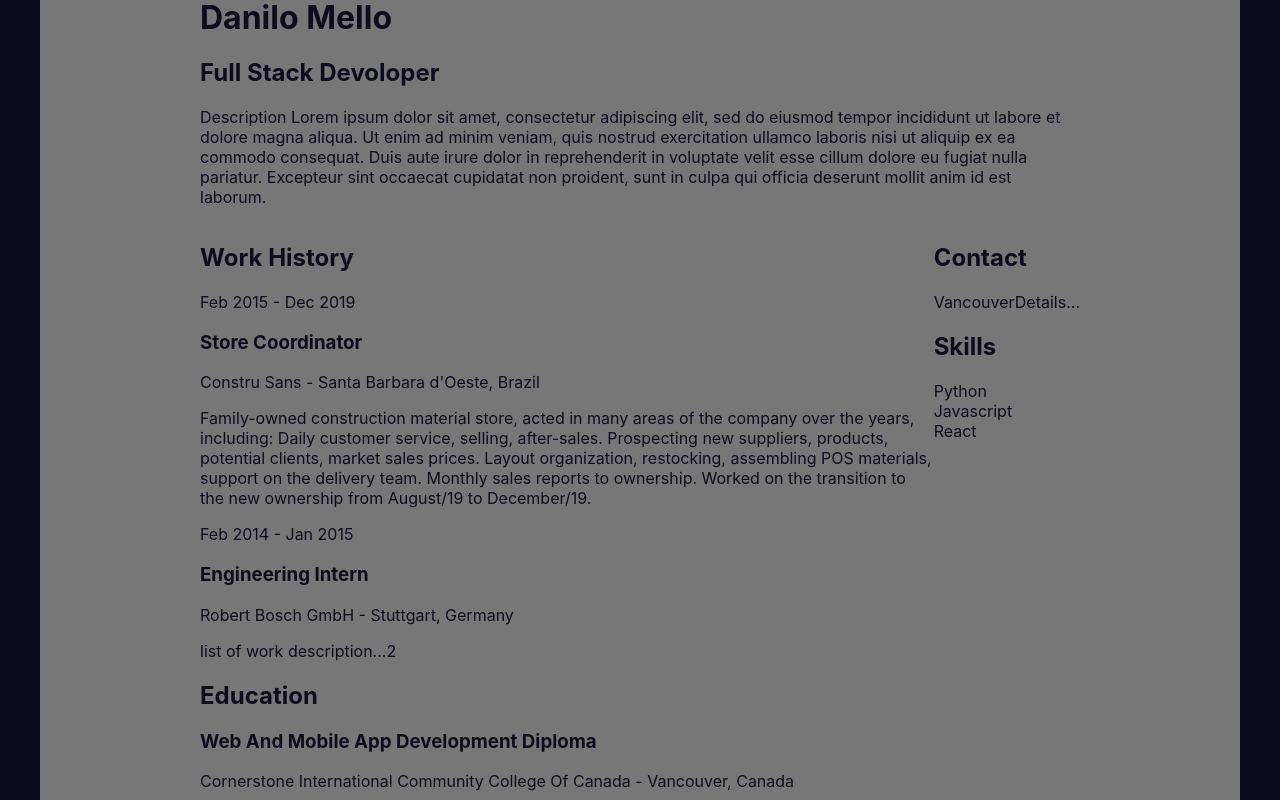
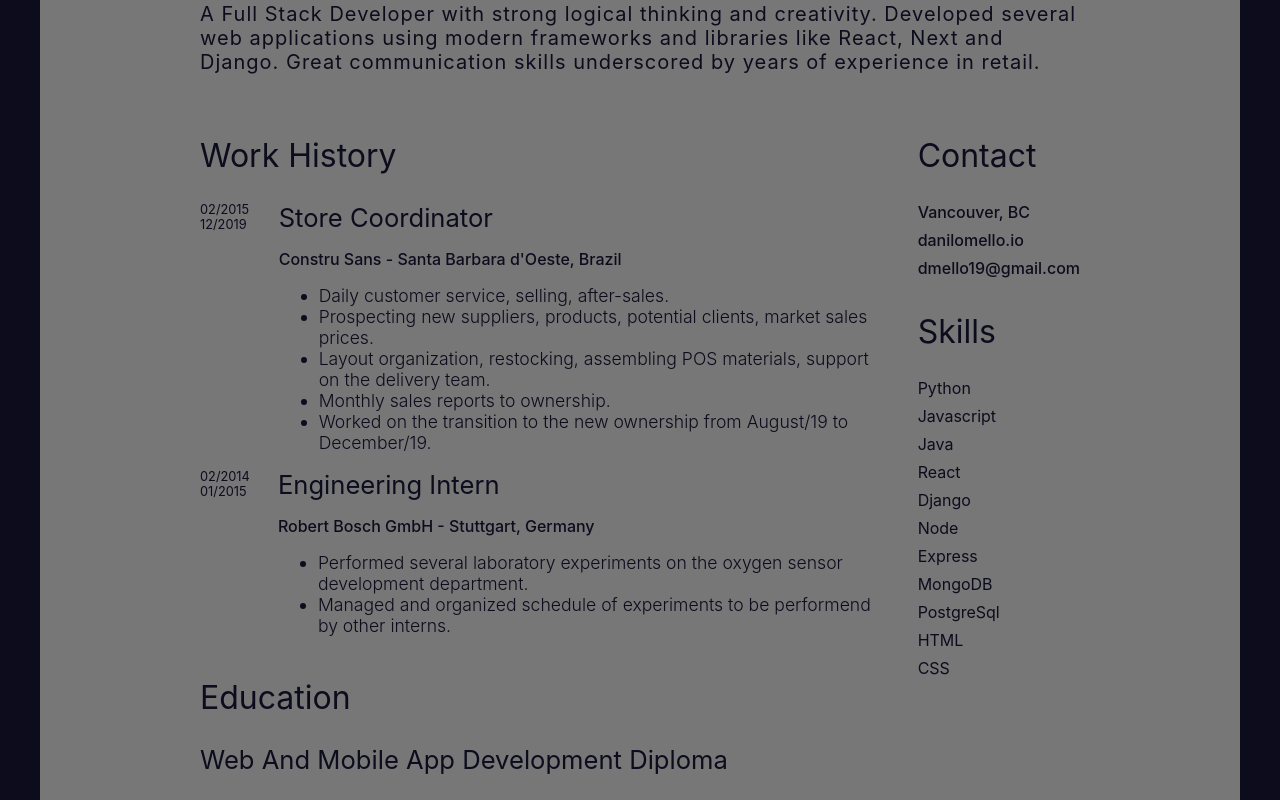
Before and after one commit to danilo-mello/portfolio, a React (Create React App) app: page /resume in a window 1280 px wide. Shown: the part 400-1200 px from the top of the page. Built offline with nearby package versions, Linux system fonts and the light colour scheme.

Commit message:
update resume page

```diff
--- a/public/index.html
+++ b/public/index.html
@@ -16,6 +16,9 @@
       name="danilo mello"
       content="danilo mello - portfolio"
     />
+    <meta name="description" content="Developer Portfolio">
+    <meta name="keywords" content="HTML, CSS, JavaScript, Front-End, Developer, FullStack, Back-End, Portfolio, React, Next, Django">
+    <meta name="author" content="danilo mello">
     <link rel="apple-touch-icon" href="%PUBLIC_URL%/logo192.png" />
     <!--
       manifest.json provides metadata used when your web app is installed on a
--- a/src/components/About/About.jsx
+++ b/src/components/About/About.jsx
@@ -27,8 +27,8 @@ const About = () => {
     const history = useHistory();
 
     const resumeHandler = () => {
-        // history.push("/resume")
-        history.push("/")
+        history.push("/resume")
+        // history.push("/")
     }
 
     return (
@@ -43,8 +43,7 @@ const About = () => {
 
                 <StyledAboutDescription>
                     <StyledAboutDescriptionP>
-                        A developer who loves building applications and websites that make life easier. A hard worker who combines a passion for web development with expertise in logic. Have developed several websites and applications mainly using React or Django.
-                    </StyledAboutDescriptionP>
+                    A Full Stack Developer with strong logical thinking and creativity. Developed several web applications using modern frameworks and libraries like React, Next and Django. Great communication skills underscored by years of experience in retail.                    </StyledAboutDescriptionP>
                     <StyledButton onClick={() => resumeHandler()}>
                         Resume
                     </StyledButton>
--- a/src/components/Resume/Resume.jsx
+++ b/src/components/Resume/Resume.jsx
@@ -65,7 +65,17 @@ const Resume = () => {
                                                 <ResumeWorkDetails>
                                                     <ResumeWorkTitle>{work.title}</ResumeWorkTitle>
                                                     <ResumeWorkCompany>{work.company}</ResumeWorkCompany>
-                                                    <ResumeWorkDescription>{work.description}</ResumeWorkDescription>
+                                                    <ul>
+                                                        {
+                                                            work.description.map(d => {
+                                                                return(
+                                                                    <ResumeWorkDescription>{d}</ResumeWorkDescription>
+                                                                )
+                                                            })
+                                                        }
+
+                                                    </ul>
+
                                                 </ResumeWorkDetails>
                                             </ResumeWork>
                                         )
@@ -104,8 +114,18 @@ const Resume = () => {
                         <ResumeContactTitle>Contact</ResumeContactTitle>
                         <ResumeContactContent>
                             {data.resume.adress}
-                            {data.resume.contact}
                         </ResumeContactContent>
+                        {
+                            data.resume.contact.map(cont => {
+                                return(
+                                    <ResumeContactContent>
+                                        {cont}
+                                    </ResumeContactContent>
+                                )
+
+                            })
+                        }
+
                     </ResumeContactSection>
 
                     <ResumeSkillsSection>
--- a/src/components/Resume/Resume.styled.js
+++ b/src/components/Resume/Resume.styled.js
@@ -14,7 +14,7 @@ export const ResumeStyled = styled.div`
   margin-bottom: 2rem;
   margin-top: 1.5rem;
   width: 75rem;
-  height: 100rem;
+  height: 90rem;
   align-items: center;
   color: #0D0C1D;
   display: flex;
@@ -32,56 +32,111 @@ export const ResumeContentSection = styled.div`
 
 export const ResumeTitleSection = styled.div``;
 
-export const ResumeTitleName = styled.h1``;
+export const ResumeTitleName = styled.h1`
+  font-size: 4rem;
+  font-weight: 400;
+`;
 
-export const ResumeTitleProfession = styled.h2``;
+export const ResumeTitleProfession = styled.h2`
+  font-size: 2.25rem;
+  font-weight: 400;
+`;
 
-export const ResumeTitleDescription = styled.p``;
+export const ResumeTitleDescription = styled.p`
+  font-size: 1.25rem;
+  font-weight: 400;
+  letter-spacing: 1px;
+  padding-bottom: 1rem;
+`;
 
 export const ResumeWorksAndEducationSection = styled.div`
     align-items: left;
+    padding: 0 1rem 0 0;
 `;
 
 export const ResumeWorksSection = styled.div``;
 
-export const ResumeWorksSectionTitle = styled.h2``;
+export const ResumeWorksSectionTitle = styled.h2`
+  font-size: 2rem;
+  font-weight: 400;
+`;
 
-export const ResumeWork = styled.div``;
+export const ResumeWork = styled.div`
+  display: flex;
+  justify-content: column;
+`;
 
 export const ResumeWorkList = styled.div``;
 
-export const ResumeWorkPeriod = styled.div``;
+export const ResumeWorkPeriod = styled.div`
+  font-size: 0.8rem;
+`;
 
 export const ResumeWorkDetails = styled.div``;
 
-export const ResumeWorkTitle = styled.h3``;
+export const ResumeWorkTitle = styled.h3`
+  margin: 0;
+  font-size: 1.6rem;
+  font-weight: 400;
+`;
 
-export const ResumeWorkCompany = styled.p``;
+export const ResumeWorkCompany = styled.p`
+  font-size: 1rem;
+  font-weight: 450;
+`;
 
-export const ResumeWorkDescription = styled.p``;
+export const ResumeWorkDescription = styled.li`
+  font-size: 1.1rem;
+  font-weight: 350;`
+;
 
 export const ResumeEducationSection = styled.div``;
 
-export const ResumeEducationSectionTitle = styled.h2``;
+export const ResumeEducationSectionTitle = styled.h2`
+  font-size: 2rem;
+  font-weight: 400;
+`;
 
 export const ResumeEducation = styled.div``;
 
-export const ResumeEducationTitle = styled.h3``;
+export const ResumeEducationTitle = styled.h3`
+  font-size: 1.6rem;
+  font-weight: 400;
+`;
 
-export const ResumeEducationName = styled.div``;
+export const ResumeEducationName = styled.div`
+  font-size: 1rem;
+  font-weight: 450;
+`;
 
-export const ResumeContactAndSkillsSection = styled.div``;
+export const ResumeContactAndSkillsSection = styled.div`
+  padding: 0 0 0 1rem;
+`;
 
 export const ResumeContactSection = styled.div``;
 
-export const ResumeContactTitle = styled.h2``;
+export const ResumeContactTitle = styled.h2`
+  font-size: 2rem;
+  font-weight: 400;
+`;
 
-export const ResumeContactContent = styled.div``;
+export const ResumeContactContent = styled.div`
+  font-size: 1rem;
+  font-weight: 450;
+  padding-bottom: 0.5rem;
+`;
 
 export const ResumeSkillsSection = styled.div``;
 
-export const ResumeSkillsTitle = styled.h2``;
+export const ResumeSkillsTitle = styled.h2`
+  font-size: 2rem;
+  font-weight: 400;
+`;
 
 export const ResumeSkillsList = styled.div``;
 
-export const ResumeSkill = styled.div``;
+export const ResumeSkill = styled.div`
+  font-size: 1rem;
+  font-weight: 400;
+  padding-bottom: 0.5rem;
+`;
--- a/src/static/resumeData.json
+++ b/src/static/resumeData.json
@@ -2,19 +2,28 @@
     "resume": {
         "name": "Danilo Mello",
         "profession": "Full Stack Devoloper",
-        "description": "Description Lorem ipsum dolor sit amet, consectetur adipiscing elit, sed do eiusmod tempor incididunt ut labore et dolore magna aliqua. Ut enim ad minim veniam, quis nostrud exercitation ullamco laboris nisi ut aliquip ex ea commodo consequat. Duis aute irure dolor in reprehenderit in voluptate velit esse cillum dolore eu fugiat nulla pariatur. Excepteur sint occaecat cupidatat non proident, sunt in culpa qui officia deserunt mollit anim id est laborum.",
+        "description": "A Full Stack Developer with strong logical thinking and creativity. Developed several web applications using modern frameworks and libraries like React, Next and Django. Great communication skills underscored by years of experience in retail.",
         "works": [
             {
-                "period": "Feb 2015 - Dec 2019 ",
+                "period": "02/2015 12/2019 ",
                 "title": "Store Coordinator",
                 "company": "Constru Sans - Santa Barbara d'Oeste, Brazil",
-                "description": "Family-owned construction material store, acted in many areas of the company over the years, including:\n\nDaily customer service, selling, after-sales.\n\nProspecting new suppliers, products, potential clients, market sales prices.\n\nLayout organization, restocking, assembling POS materials, support on the delivery team.\n\nMonthly sales reports to ownership.\n\nWorked on the transition to the new ownership from August/19 to December/19."
+                "description": [
+                    "Daily customer service, selling, after-sales.",
+                    "Prospecting new suppliers, products, potential clients, market sales prices.",
+                    "Layout organization, restocking, assembling POS materials, support on the delivery team.",
+                    "Monthly sales reports to ownership.",
+                    "Worked on the transition to the new ownership from August/19 to December/19."
+                    ]
             },
             {
-                "period": "Feb 2014 - Jan 2015",
+                "period": "02/2014 01/2015",
                 "title": "Engineering Intern",
                 "company": "Robert Bosch GmbH - Stuttgart, Germany",
-                "description": "list of work description...2"
+                "description": [
+                    "Performed several laboratory experiments on the oxygen sensor development department.",
+                    "Managed and organized schedule of experiments to be performend by other interns."
+                ]
             }
         ],
         "education": [
@@ -30,10 +39,18 @@
         "skills": [
             "Python",
             "Javascript",
-            "React"
+            "Java",
+            "React",
+            "Django",
+            "Node",
+            "Express",
+            "MongoDB",
+            "PostgreSql",
+            "HTML",
+            "CSS"
         ],
-        "adress": "Vancouver",
-        "contact": "Details..."
+        "adress": "Vancouver, BC",
+        "contact": ["danilomello.io", "dmello19@gmail.com"]
 
     }
 }
```
